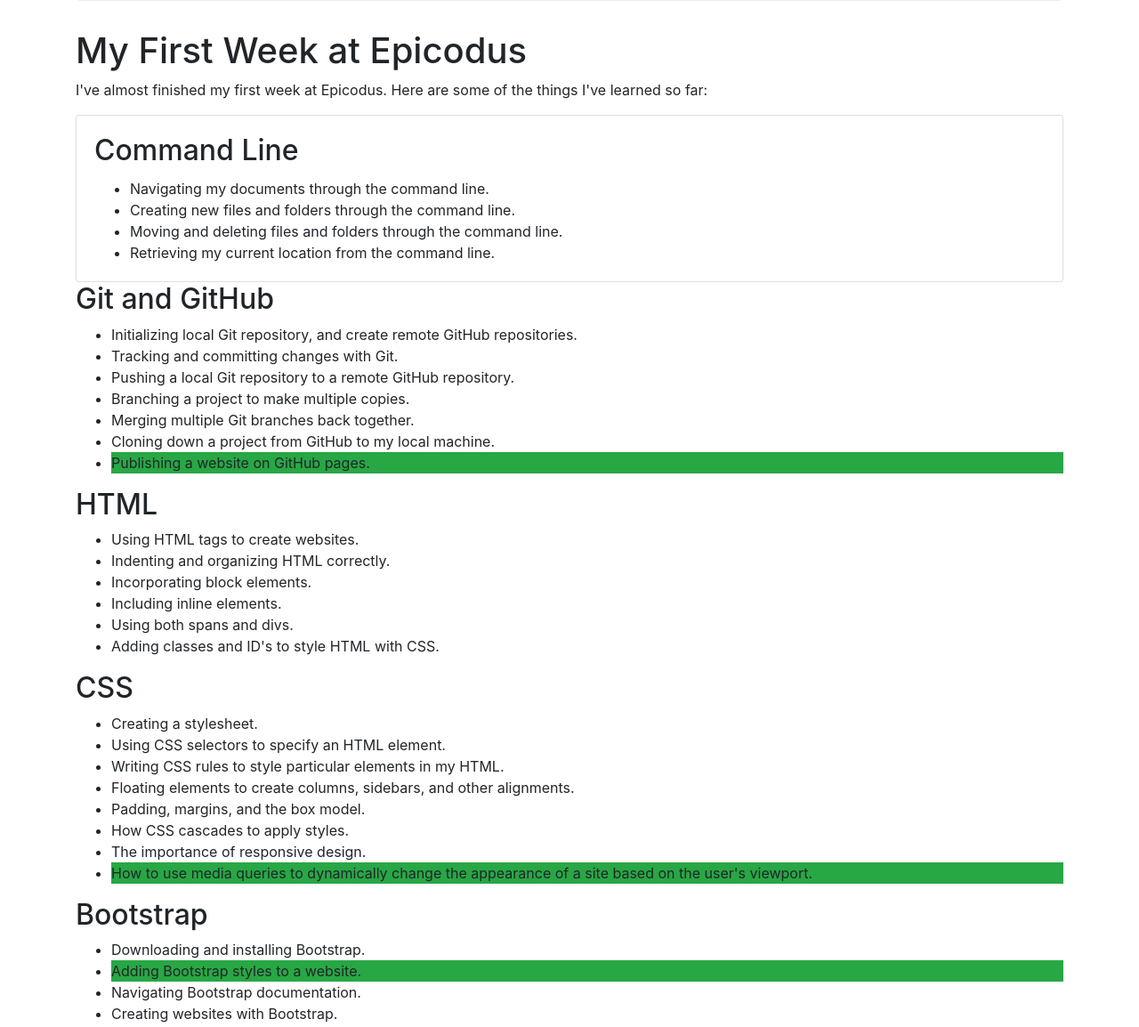
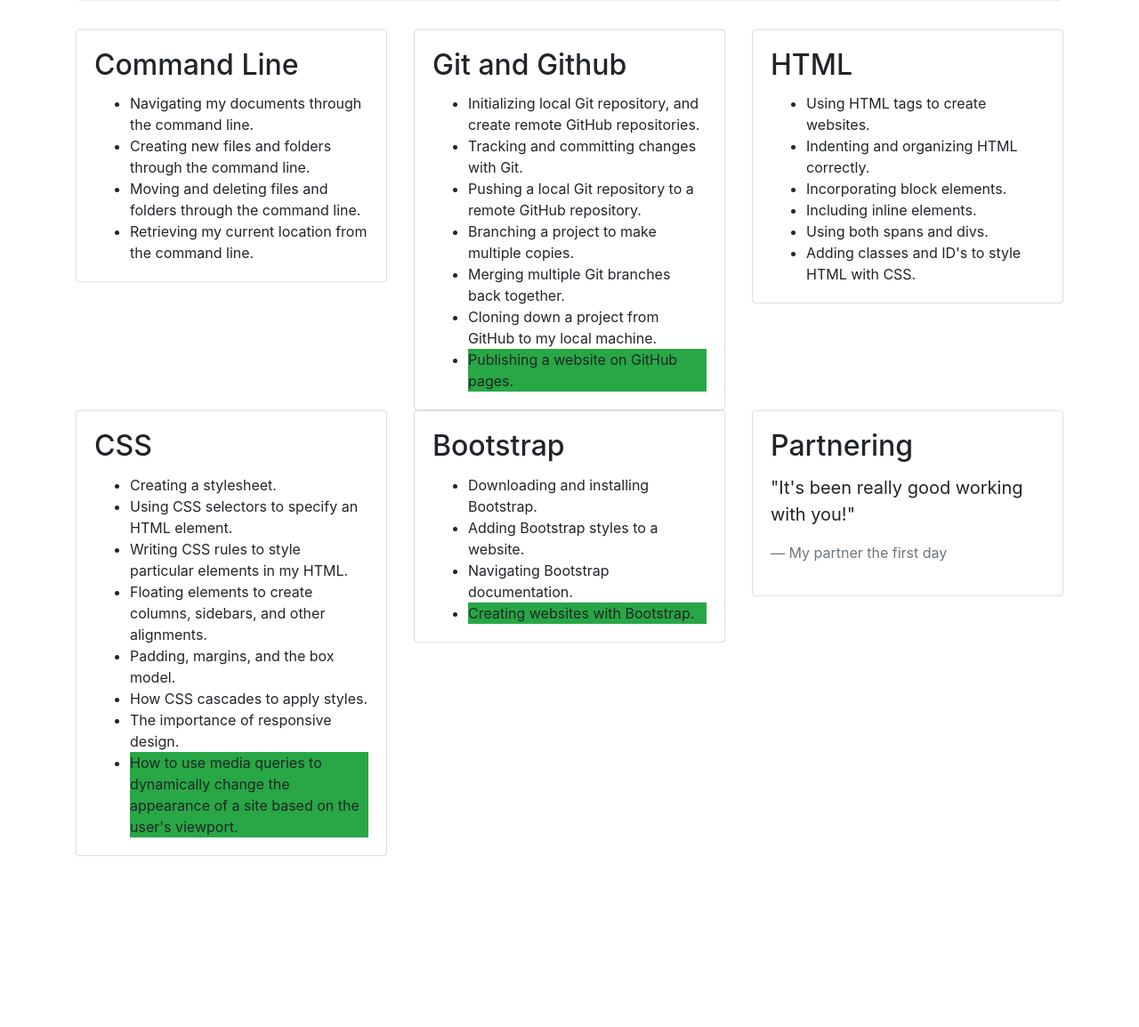
Before and after one commit to xirrow/week-in-review, a plain HTML site: page index.html in a window 1280 px wide. Shown: the part 223-1377 px from the top of the page at 89% size. After the commit the page ends 1185 px from the top, so only its background shows below. Drawn offline with Linux system fonts and the light colour scheme.

Commit message:
incorporates bootstrap and updates html files

```diff
--- a/index.html
+++ b/index.html
@@ -14,10 +14,8 @@
                 I've almost finished my first week at Epicodus. Here are some of the things I've learned so far:
             </p>
         </div>
-        <h1>My First Week at Epicodus</h1>
-        <p>
-            I've almost finished my first week at Epicodus. Here are some of the things I've learned so far:
-        </p>
+        <div class="row">
+            <div class="col-md-4">
                 <div class="card">
                     <div class="card-body">
                         <h2 class="card-title">Command Line</h2>
@@ -29,8 +27,12 @@
                         </ul>
                     </div>
                 </div>
-        <h2>Git and GitHub</h2>
-        <ul>
+            </div>
+            <div class="col-md-4">
+                <div class="card">
+                    <div class="card-body">
+                        <h2 class="card-title">Git and Github</h2>
+                        <ul class="card-text">
                             <li>Initializing local Git repository, and create remote GitHub repositories.</li>
                             <li>Tracking and committing changes with Git.</li>
                             <li>Pushing a local Git repository to a remote GitHub repository.</li>
@@ -39,8 +41,14 @@
                             <li>Cloning down a project from GitHub to my local machine.</li>
                             <li class="bg-success">Publishing a website on GitHub pages.</li>
                         </ul>
-        <h2>HTML</h2>
-        <ul>
+                    </div>
+                </div>
+            </div>
+            <div class="col-md-4">
+                <div class="card">
+                    <div class="card-body">
+                        <h2 class="card-title">HTML</h2>
+                        <ul class="card-text">
                             <li>Using HTML tags to create websites.</li>
                             <li>Indenting and organizing HTML correctly.</li>
                             <li>Incorporating block elements.</li>
@@ -48,8 +56,16 @@
                             <li>Using both spans and divs.</li>
                             <li>Adding classes and ID's to style HTML with CSS.</li>
                         </ul>
-        <h2>CSS</h2>
-        <ul>
+                    </div>
+                </div>
+            </div>
+        </div>
+        <div class="row">
+            <div class="col-md-4">
+                <div class="card">
+                    <div class="card-body">
+                        <h2 class="card-title">CSS</h2>
+                        <ul class="card-text">
                             <li>Creating a stylesheet.</li>
                             <li>Using CSS selectors to specify an HTML element.</li>
                             <li>Writing CSS rules to style particular elements in my HTML.</li>
@@ -59,19 +75,37 @@
                             <li>The importance of responsive design.</li>
                             <li class="bg-success">How to use media queries to dynamically change the appearance of a site based on the user's viewport.</li>
                         </ul>
-        <h2>Bootstrap</h2>
-        <ul>
+                    </div>
+                </div>
+            </div>
+            <div class="col-md-4">
+                <div class="card">
+                    <div class="card-body">
+                        <h2 class="card-title">Bootstrap</h2>
+                        <ul class="card-text">
                             <li>Downloading and installing Bootstrap.</li>
-            <li class="bg-success">Adding Bootstrap styles to a website.</li>
+                            <li>Adding Bootstrap styles to a website.</li>
                             <li>Navigating Bootstrap documentation.</li>
-            <li>Creating websites with Bootstrap.</li>
+                            <li class="bg-success">Creating websites with Bootstrap.</li>
                         </ul>
-        <h2>Partnering</h2>
-        <blockquote class="blockquote bg-info">
+                    </div>
+                </div>
+            </div>
+            <div class="col-md-4">
+                <div class="card">
+                    <div class="card-body">
+                        <h2 class="card-title">Partnering</h2>
+                        <div class="card-text">
+                            <blockquote class="blockquote">
                                 <p>"It's been really good working with you!"</p>
                                 <footer class="blockquote-footer">My partner the first day</footer>
                             </blockquote>
                         </div>
+                    </div>
+                </div>
+            </div>
+        </div>
+    </div>
 </body>
 
 </html>
```
Lines whose indentation alone changed are shown as unchanged.
